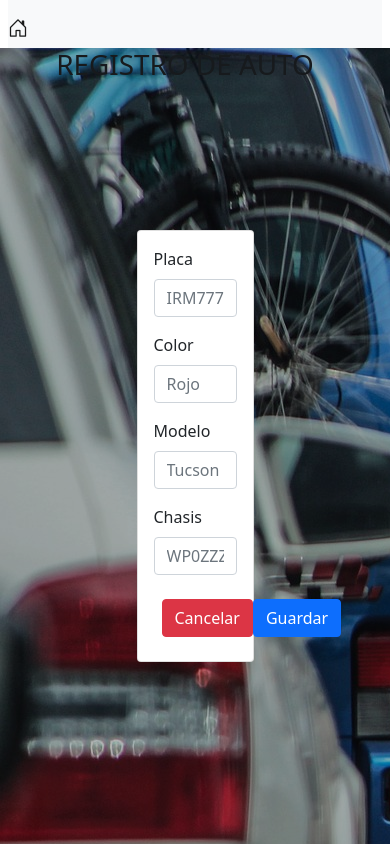
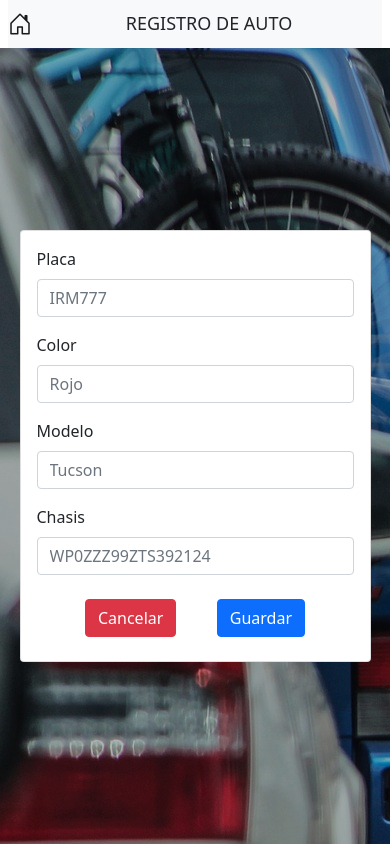
Before and after one commit to reaperjason/hoy-no-circula-frontend, an Angular app: page /register in a window 390 px wide. Built offline with nearby package versions, Linux system fonts and the light colour scheme.

Commit message:
responsive design

```diff
--- a/src/app/app.component.scss
+++ b/src/app/app.component.scss
@@ -28,3 +28,22 @@
   height: calc(100vh - var(--navbarHeight));
   background-color: rgba(0, 0, 0, 0.3);
 }
+
+.bi-house-door {
+  font-size: x-large;
+}
+
+.navbar {
+  flex-wrap: nowrap;
+}
+
+@media only screen and (max-width: 600px) {
+  .container-navbar {
+    margin: 0.5rem 0.75rem 0 0;
+  }
+  #navbar-main {
+    h1 {
+      font-size: 18px;
+    }
+  }
+}
--- a/src/app/components/pages/home/home.component.scss
+++ b/src/app/components/pages/home/home.component.scss
@@ -35,3 +35,25 @@
 a {
   text-decoration: none;
 }
+
+.subtittle {
+  text-align: center;
+}
+
+//responsive design
+//mobile
+@media only screen and (max-width: 600px) {
+  .buttons {
+    flex-direction: column;
+    gap: 1.5rem;
+  }
+
+  .home-container {
+    height: 100%;
+  }
+}
+
+//tablets
+@media only screen and (min-width: 601px) and (max-width: 1024px) {
+  /* Estilos aquí */
+}
--- a/src/app/components/pages/plate-check/plate-check.component.scss
+++ b/src/app/components/pages/plate-check/plate-check.component.scss
@@ -68,3 +68,19 @@
   justify-content: center;
   align-items: center;
 }
+
+//responsive design
+//mobile
+@media only screen and (max-width: 600px) {
+  .check-plate-container {
+    width: 90%;
+  }
+  .card {
+    width: 100%;
+  }
+}
+
+//tablets
+@media only screen and (min-width: 601px) and (max-width: 1024px) {
+  /* Estilos aquí */
+}
--- a/src/app/components/pages/register/register.component.scss
+++ b/src/app/components/pages/register/register.component.scss
@@ -33,3 +33,19 @@
   justify-content: center;
   align-items: center;
 }
+
+//responsive design
+//mobile
+@media only screen and (max-width: 600px) {
+  .register-container {
+    width: 90%;
+  }
+  .card {
+    width: 100%;
+  }
+}
+
+//tablets
+@media only screen and (min-width: 601px) and (max-width: 1024px) {
+  /* Estilos aquí */
+}
```
